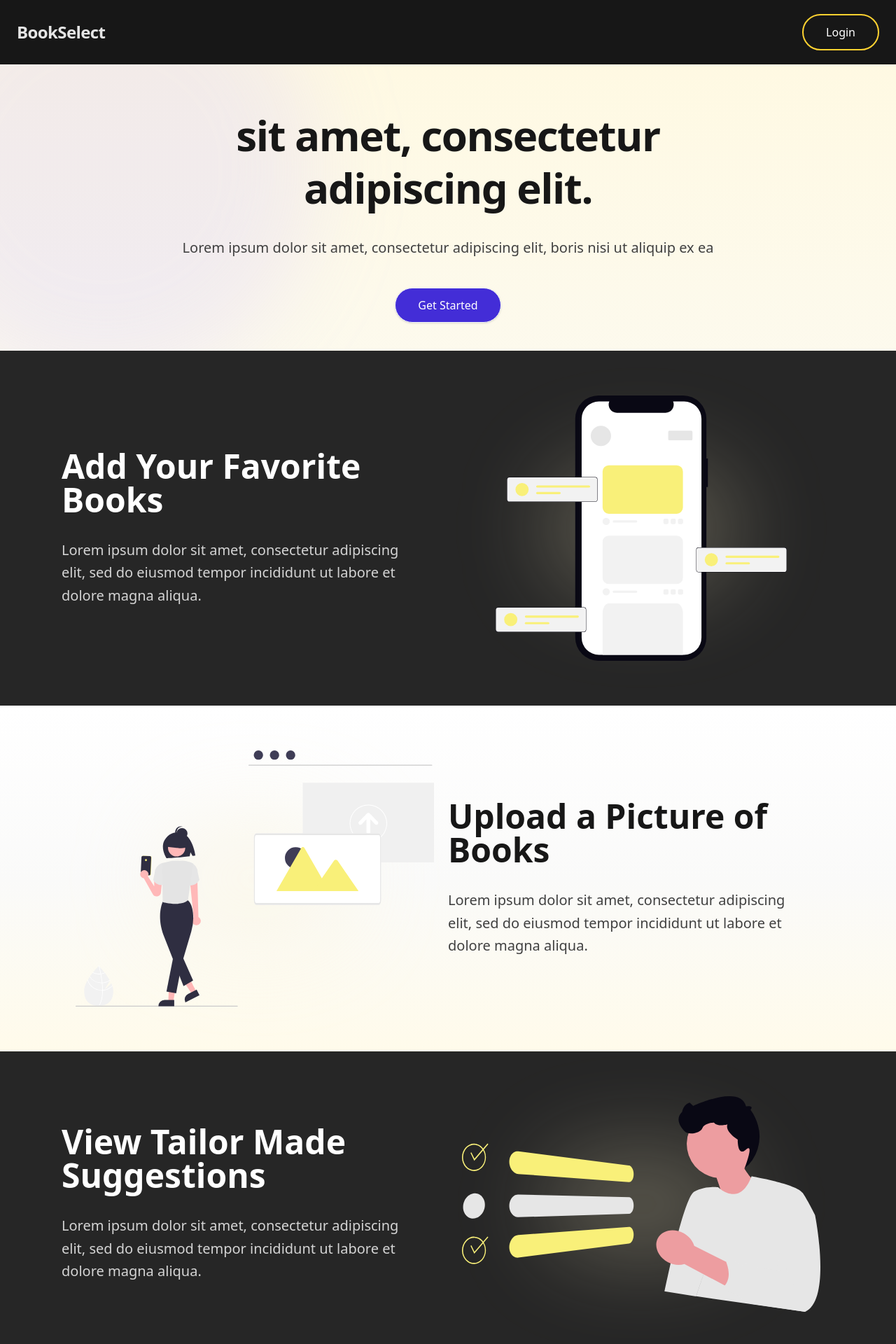
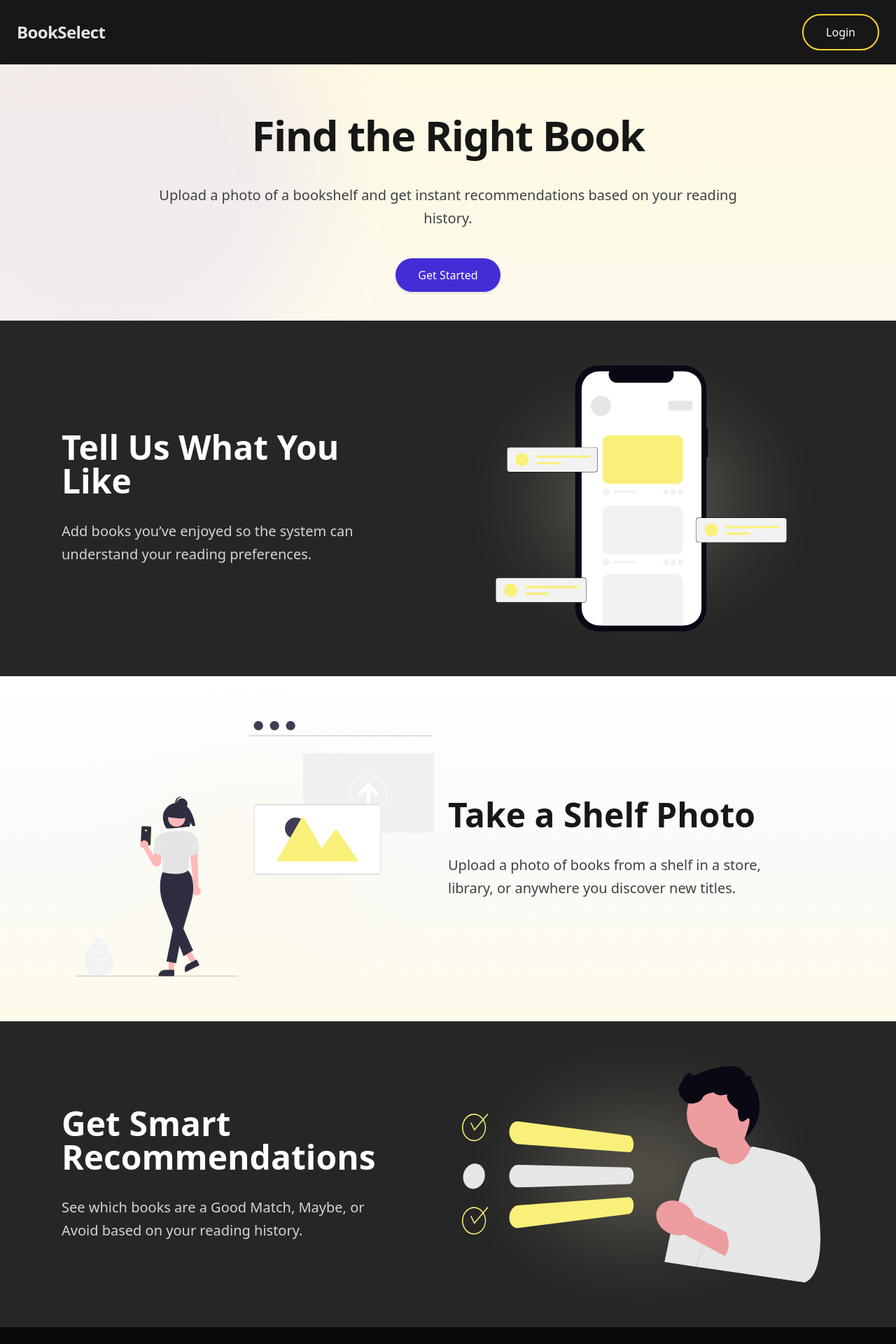
Before and after one commit to NaorGavriel/book-select, a React (Vite) app in the folder client/: page / in a window 1280 px wide. Shown: the top 1920 px of the page at 70% size. Built offline with nearby package versions, Linux system fonts and the light colour scheme; no server answers.

Commit message:
added landing page text

```diff
--- a/client/src/features/landing_content/components/LandingPageSections.tsx
+++ b/client/src/features/landing_content/components/LandingPageSections.tsx
@@ -8,8 +8,8 @@ export default function LandingPageSections() {
     return (
         <section>
             <InfoSection
-            title="Add Your Favorite Books"
-            description="Lorem ipsum dolor sit amet, consectetur adipiscing elit, sed do eiusmod tempor incididunt ut labore et dolore magna aliqua."
+            title="Tell Us What You Like"
+            description="Add books you’ve enjoyed so the system can understand your reading preferences."
             background="bg-neutral-800"
             isDark
             media={
@@ -23,8 +23,8 @@ export default function LandingPageSections() {
             />
 
             <InfoSection
-            title="Upload a Picture of Books"
-            description="Lorem ipsum dolor sit amet, consectetur adipiscing elit, sed do eiusmod tempor incididunt ut labore et dolore magna aliqua."
+            title="Take a Shelf Photo"
+            description="Upload a photo of books from a shelf in a store, library, or anywhere you discover new titles."
             background="bg-gradient-to-b from-white via-stone-50 to-amber-50"
             reverse
             media={
@@ -38,8 +38,8 @@ export default function LandingPageSections() {
             />
 
             <InfoSection
-            title="View Tailor Made Suggestions"
-            description="Lorem ipsum dolor sit amet, consectetur adipiscing elit, sed do eiusmod tempor incididunt ut labore et dolore magna aliqua."
+            title="Get Smart Recommendations"
+            description="See which books are a Good Match, Maybe, or Avoid based on your reading history."
             background="bg-neutral-800"
             isDark
             media={
--- a/client/src/pages/LandingPage.tsx
+++ b/client/src/pages/LandingPage.tsx
@@ -14,11 +14,11 @@ export default function LandingPage() {
       {/* Hero */}
       <section className="px-6 pt-16 pb-10 max-w-4xl mx-auto text-center">
         <h2 className="text-4xl sm:text-5xl md:text-6xl font-semibold leading-tight tracking-tight">
-          sit amet, consectetur adipiscing elit.
+           Find the Right Book
         </h2>
 
         <p className="mt-8 text-lg sm:text-xl text-neutral-700 leading-relaxed">
-          Lorem ipsum dolor sit amet, consectetur adipiscing elit, boris nisi ut aliquip ex ea
+            Upload a photo of a bookshelf and get instant recommendations based on your reading history.
         </p>
 
         <div className="mt-10 flex flex-col sm:flex-row items-center justify-center gap-5">
```
